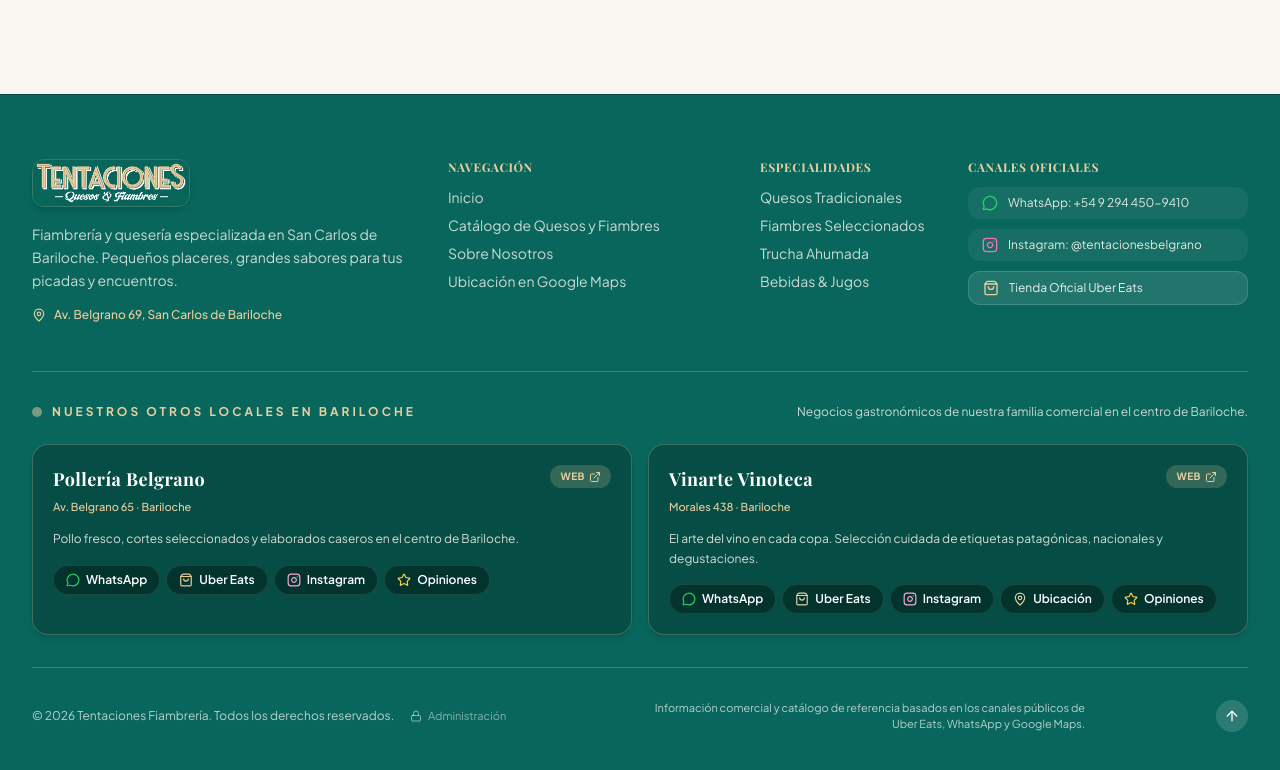
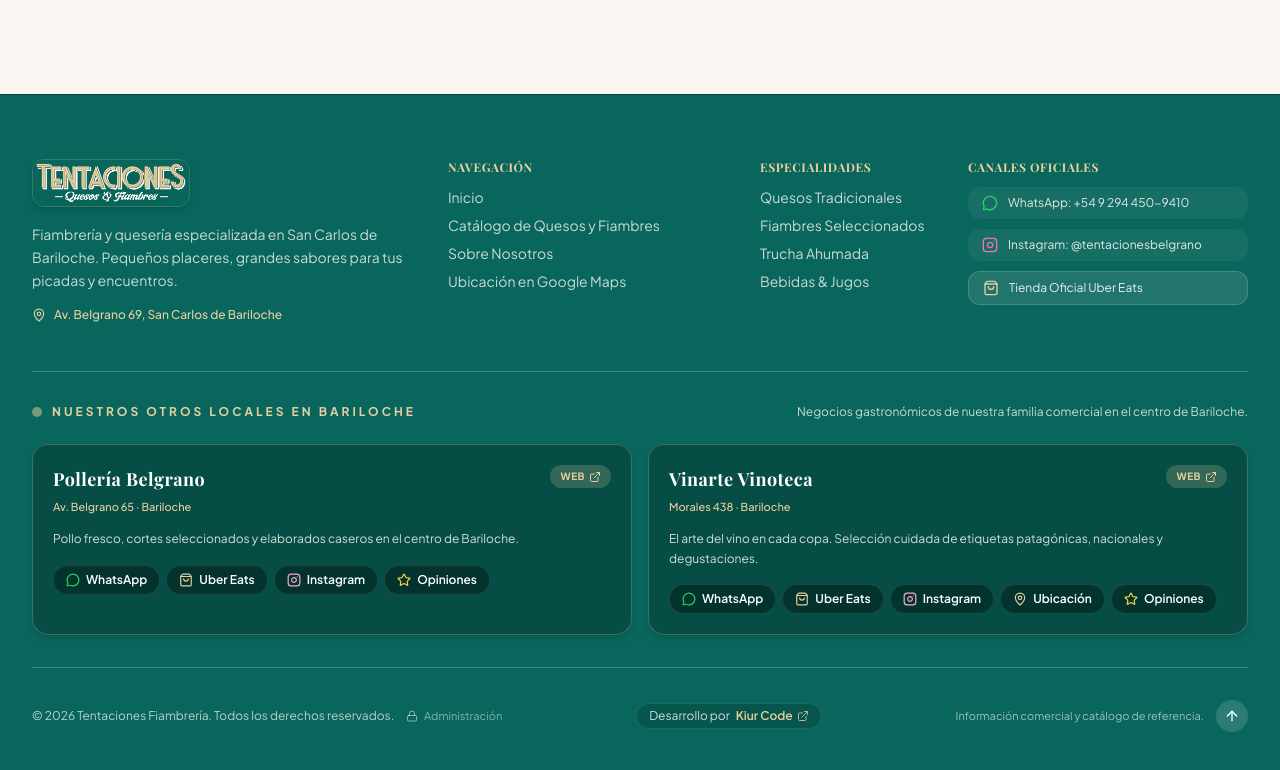
Before and after one commit to fachinha/TentacionesBelgrano, a React (Vite) app: page / in a window 1280 px wide. Shown: the part 8075-8845 px from the top of the page. Built offline with nearby package versions, Linux system fonts and the light colour scheme; a web font is replaced by a local one.

Commit message:
feat: agregar crédito de desarrollo por Kiur Code en el footer

```diff
--- a/src/components/Footer.tsx
+++ b/src/components/Footer.tsx
@@ -259,8 +259,8 @@
         </div>
 
         {/* Bottom Bar */}
-        <div className="pt-8 flex flex-col sm:flex-row items-center justify-between gap-4 text-xs text-white/70">
-          <div className="flex items-center gap-4">
+        <div className="pt-8 flex flex-col md:flex-row items-center justify-between gap-4 text-xs text-white/70">
+          <div className="flex flex-wrap items-center justify-center md:justify-start gap-3 text-center md:text-left">
             <p>
               &copy; {new Date().getFullYear()} Tentaciones Fiambrería. Todos los derechos reservados.
             </p>
@@ -277,18 +277,36 @@
             )}
           </div>
 
-          <p className="text-[11px] text-center sm:text-right max-w-md">
-            Información comercial y catálogo de referencia basados en los canales públicos de Uber Eats, WhatsApp y Google Maps.
+          {/* Crédito Kiur Code */}
+          <div className="flex items-center gap-1.5 text-xs py-1 px-3 rounded-full bg-black/15 border border-white/10">
+            <span className="text-white/80">Desarrollo por</span>
+            <a
+              href="https://kiurcode.pages.dev/"
+              target="_blank"
+              rel="noopener noreferrer"
+              className="inline-flex items-center gap-1 font-semibold text-brand-cream hover:text-white transition-colors underline-offset-2 hover:underline"
+              title="Visitar Kiur Code"
+            >
+              <span>Kiur Code</span>
+              <ExternalLink className="w-3 h-3 opacity-80" />
+            </a>
+          </div>
+
+          <div className="flex items-center justify-center md:justify-end gap-3 w-full md:w-auto">
+            <p className="text-[11px] text-center md:text-right max-w-xs text-white/60">
+              Información comercial y catálogo de referencia.
             </p>
 
             <button
               type="button"
               onClick={scrollToTop}
               aria-label="Volver al inicio"
-            className="p-2 rounded-full bg-white/15 hover:bg-brand-cream hover:text-brand-dark text-white transition-colors"
+              className="p-2 rounded-full bg-white/15 hover:bg-brand-cream hover:text-[#09665C] text-white transition-colors flex-shrink-0"
+              title="Volver arriba"
             >
               <ArrowUp className="w-4 h-4" />
             </button>
+          </div>
         </div>
 
       </div>
```
Lines whose indentation alone changed are shown as unchanged.
